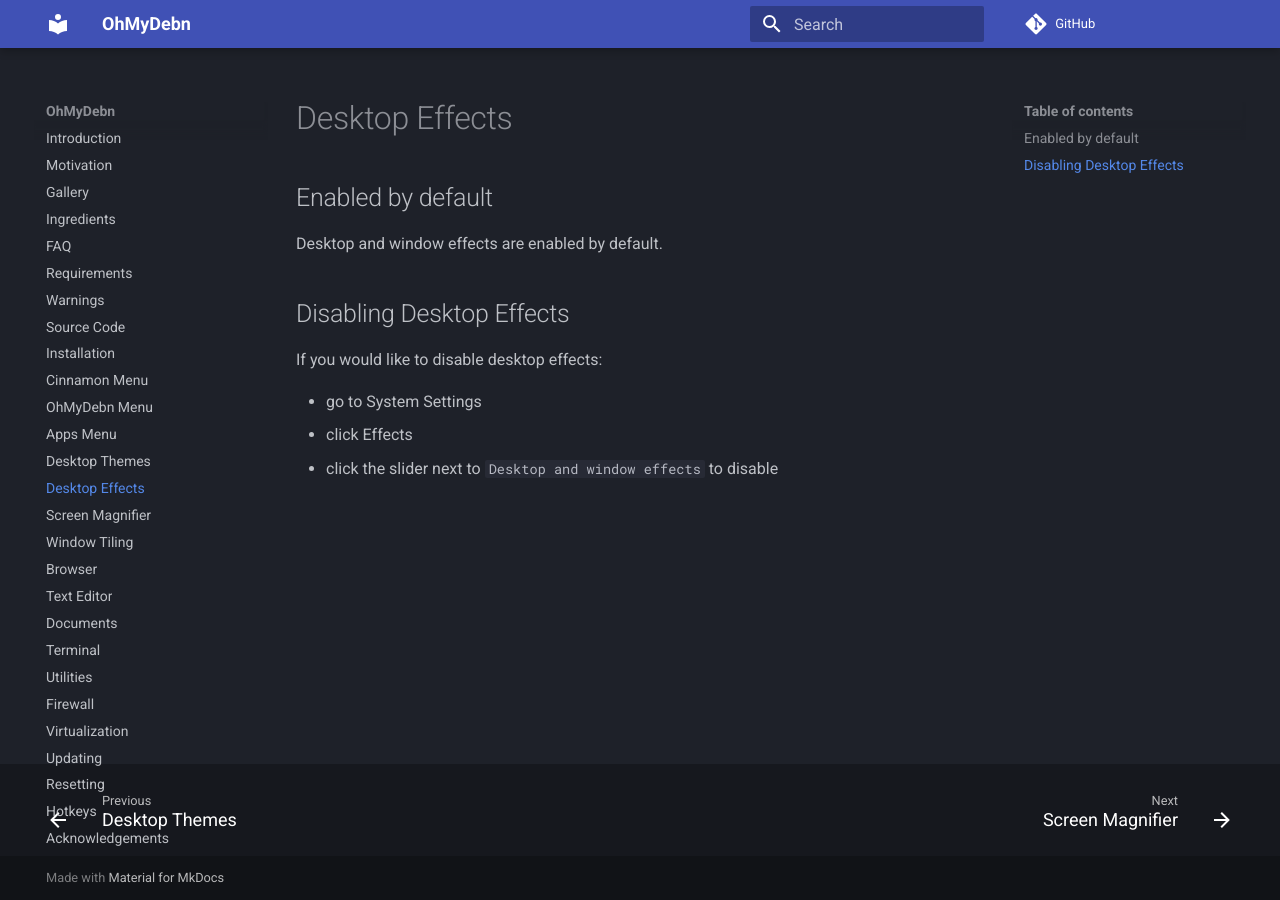
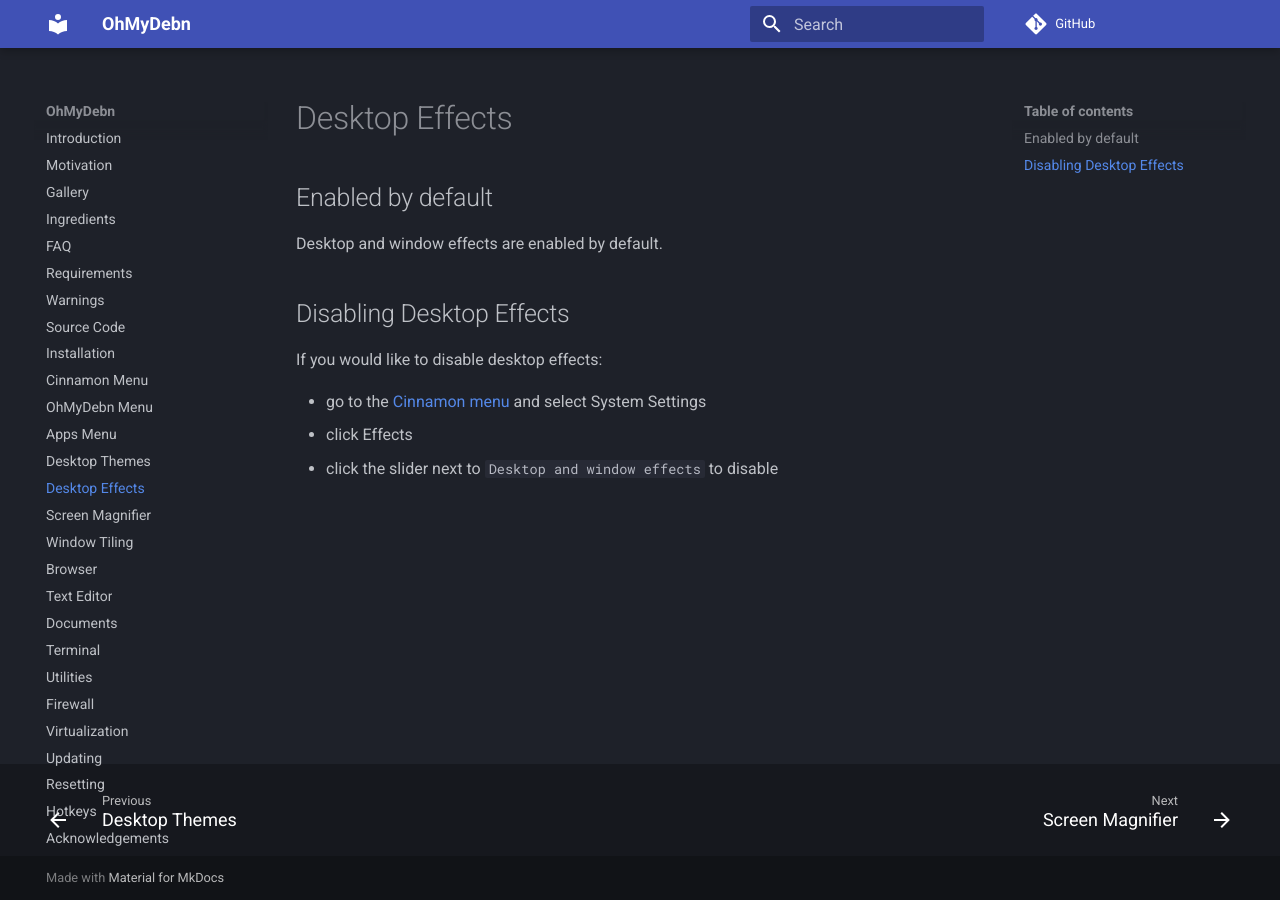
Before and after one commit to dougburks/ohmydebn-docs, an MkDocs documentation site: the page built from docs/desktop-effects.md, in a window 1280 px wide. Built offline with MkDocs 1.6.1 and Material for MkDocs 9.7.7, drawn with Linux system fonts in a browser that asks for light colours; comment, search, counter and statistics services are not loaded.

Commit message:
update desktop-effects

```diff
--- a/docs/desktop-effects.md
+++ b/docs/desktop-effects.md
@@ -6,6 +6,6 @@
 
 If you would like to disable desktop effects:
 
-- go to System Settings
+- go to the [Cinnamon menu](cinnamon-menu.md) and select System Settings
 - click Effects
 - click the slider next to `Desktop and window effects` to disable
```
